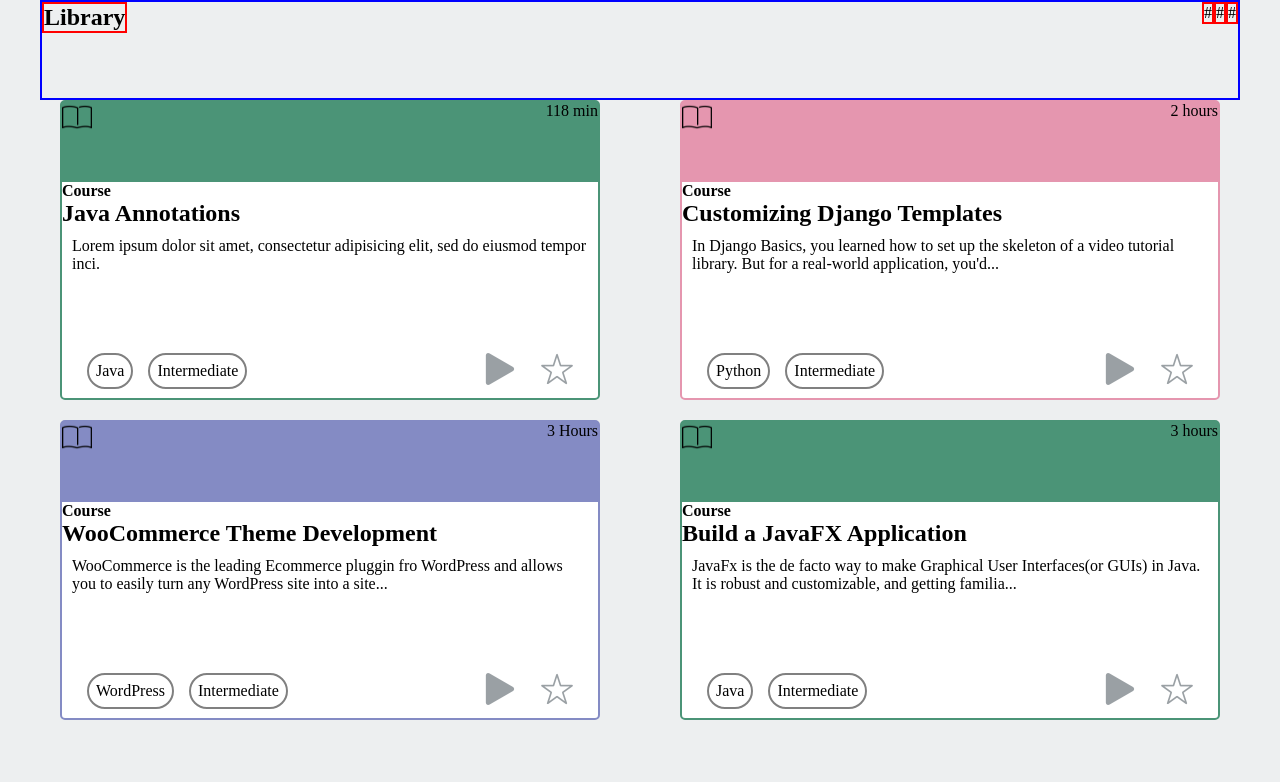
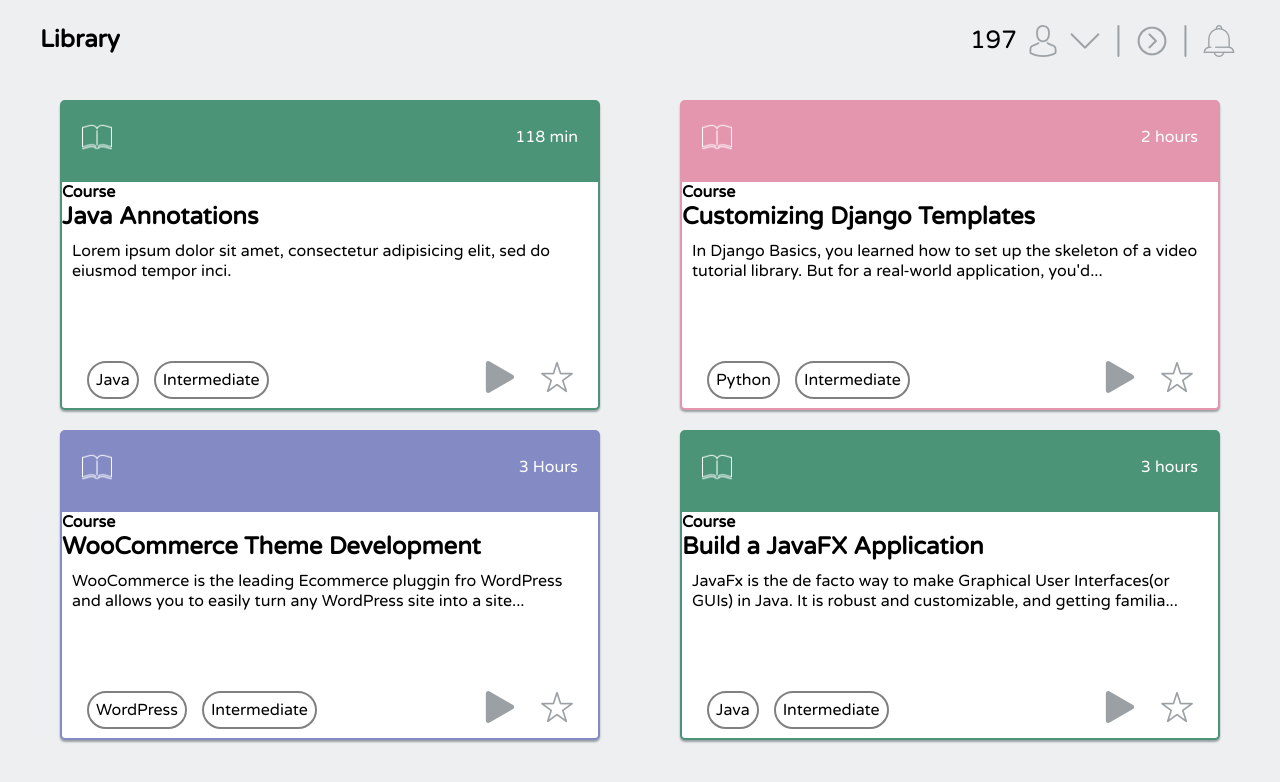
Before and after one commit to coreysnightout/treehouse-library, a plain HTML site: page index.html in a window 1280 px wide. Drawn offline with Linux system fonts and the light colour scheme.

Commit message:
add image icons to navigation bar and space navbars in each course div class

```diff
--- a/css/styles.css
+++ b/css/styles.css
@@ -2,8 +2,10 @@
   margin: 0;
   box-sizing: border-box;
 }
+
 body, html {
   background: #edeff0;
+  font-family: 'Varela Round', sans-serif;
 }
 /* Main Container */
 .wrap {
@@ -11,53 +13,48 @@ body, html {
   margin: 0 auto;
 }
 
-.footer-1, .footer-2 {
-  margin-top: 70px;
-  float: left;
-  border: 2px solid grey;
-  padding: 7px;
-  border-radius: 20px;
-}
-
-.footer-1 {
-  margin-right: 15px;
-  margin-left: 25px;
+.cf:after{
+  content: "";
+  display: table;
+  clear: both;
 }
 
 /* Main Nav Bar */
 .nav {
   height: 100px;
   width: 100%;
-  border: 2px solid blue;
+  border;
 }
 
-.cf:after{
-  content: "";
-  display: table;
-  clear: both;
-}
 #main-nav-left {
   float: left;
-  border: 2px solid red;
+  margin-top: 25px;
 }
 
 #main-nav-right li {
   float: right;
   display: inline;
   list-style: none;
-  border: 2px solid red;
+  margin-top: 25px;
+  font-size: 25px;
+  padding: 0 5px;
+}
+
+#book {
+  margin-left: 20px;
+  margin-top: 20px;
 }
 
 /* Course 1 */
 .tree-1 {
   float: left;
   width: 540px;
-  height: 300px;
+  height: 310px;
   background: white;
   border: 2px solid #4b9477;
   border-radius: 5px;
   margin-left: 20px;
-  padding-bottom: 10px;
+  box-shadow: 0 2px 2px 0 #9ba0a4;
 }
 
 #tree-1-p {
@@ -76,6 +73,9 @@ body, html {
 
 .nav-1 p {
   float: right;
+  margin-top: 25px;
+  margin-right: 20px;
+  color: white;
 }
 
 .play-1 {
@@ -94,10 +94,11 @@ body, html {
   float: right;
   background: white;
   width: 540px;
-  height: 300px;
+  height: 310px;
   border: 2px solid #e596af;
   border-radius: 5px;
   margin-right: 20px;
+  box-shadow: 0 2px 2px 0 #9ba0a4;
 }
 
 #tree-2-p {
@@ -117,6 +118,8 @@ body, html {
 
 .nav-2 p {
   float: right;
+  margin: 25px 20px 0 0;
+  color: white;
 }
 
 .play-2 {
@@ -135,11 +138,12 @@ body, html {
   float: left;
   background: white;
   width: 540px;
-  height: 300px;
+  height: 310px;
   border: 2px solid #848bc4;
   border-radius: 5px;
   margin-left: 20px;
   margin-top: 20px;
+  box-shadow: 0 2px 2px 0 #9ba0a4;
 }
 
 #tree-3-p {
@@ -159,6 +163,8 @@ body, html {
 
 .nav-3 p {
   float: right;
+  margin: 25px 20px 0 0;
+  color: white;
 }
 
 .play-3 {
@@ -177,11 +183,12 @@ body, html {
   float: right;
   background: white;
   width: 540px;
-  height: 300px;
+  height: 310px;
   border: 2px solid #4b9477;
   border-radius: 5px;
   margin-right: 20px;
   margin-top: 20px;
+  box-shadow: 0 2px 2px 0 #9ba0a4;
 }
 
 #tree-4-p {
@@ -201,6 +208,8 @@ body, html {
 
 .nav-4 p {
   float: right;
+  margin: 25px 20px 0 0;
+  color: white;
 }
 
 .play-4 {
@@ -214,3 +223,17 @@ body, html {
   margin-top: 70px;
   padding-right: 25px;
 }
+
+/* Footer */
+.footer-1, .footer-2 {
+  margin-top: 70px;
+  float: left;
+  border: 2px solid grey;
+  padding: 7px;
+  border-radius: 20px;
+}
+
+.footer-1 {
+  margin-right: 15px;
+  margin-left: 25px;
+}
--- a/index.html
+++ b/index.html
@@ -1,6 +1,7 @@
 <!DOCTYPE html>
 <html>
   <head>
+    <link href="https://fonts.googleapis.com/css?family=Varela+Round" rel="stylesheet">
     <link rel="stylesheet" href="css/styles.css" type="text/css">
     <title></title>
   </head>
@@ -10,22 +11,26 @@
       <div class="nav">
         <h2 id="main-nav-left">Library</h2>
         <ul id="main-nav-right">
-          <li>#</li>
-          <li>#</li>
-          <li>#</li>
+          <li><img src="img/bell.png" alt="notifications" /></li>
+          <li><img src="img/two-lines.png" alt="line" /></li>
+          <li><img src="img/right-arrow.png" alt="right arrow" /></li>
+          <li><img src="img/two-lines.png" alt="line" /></li>
+          <li><img src="img/down-arrow.png" alt="down arrow" /></li>
+          <li><img src="img/avatar.png" alt="avatar" /></li>
+          <li>197</li>
         </ul>
       </div>
       <!--Course 1-->
       <div class="tree-1">
         <div class="nav-1">
-          <img src="img/book-icon.ico" alt="" />
+          <img id="book" src="img/open-magazine.png" alt="" />
           <p>118 min</p>
         </div>
         <h4>Course</h4>
         <h2>Java Annotations</h2>
         <p id="tree-1-p">Lorem ipsum dolor sit amet, consectetur adipisicing elit, sed do eiusmod tempor inci.</p>
         <div class="footer-1">
-          <p id="java">Java</p>
+          <p>Java</p>
         </div>
         <div class="footer-2">
           <p>Intermediate</p>
@@ -40,7 +45,7 @@
       <!--Course 2-->
       <div class="tree-2">
         <div class="nav-2">
-          <img src="img/book-icon.ico" alt="" />
+          <img id="book" src="img/open-magazine.png" alt="" />
           <p>2 hours</p>
         </div>
         <h4>Course</h4>
@@ -62,7 +67,7 @@
       <!--Course 3-->
       <div class="tree-3">
         <div class="nav-3">
-          <img src="img/book-icon.ico" alt="" />
+          <img id="book" src="img/open-magazine.png" alt="" />
           <p>3 Hours</p>
         </div>
         <h4>Course</h4>
@@ -84,7 +89,7 @@
       <!--Course 4-->
       <div class="tree-4">
         <div class="nav-4">
-          <img src="img/book-icon.ico" alt="" />
+          <img id="book" src="img/open-magazine.png" alt="" />
           <p>3 hours</p>
         </div>
         <h4>Course</h4>
```
Also changed, not shown: img/avatar.png (added), img/bell.png (added), img/down-arrow.png (added), img/open-magazine.png (added), img/right-arrow.png (added), img/two-lines.png (added).
